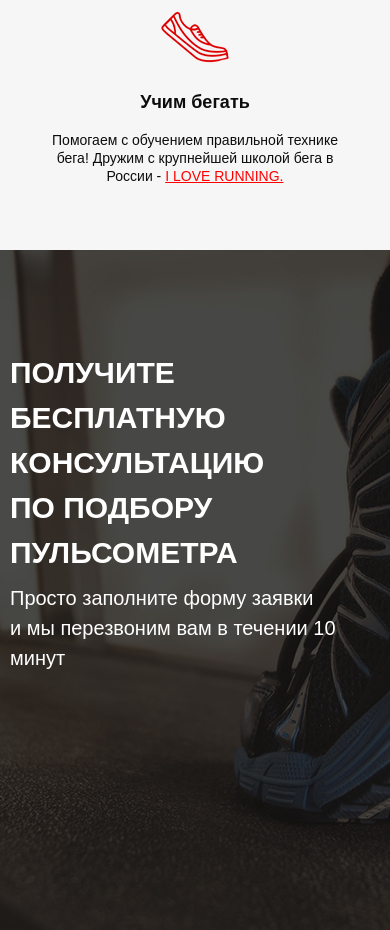
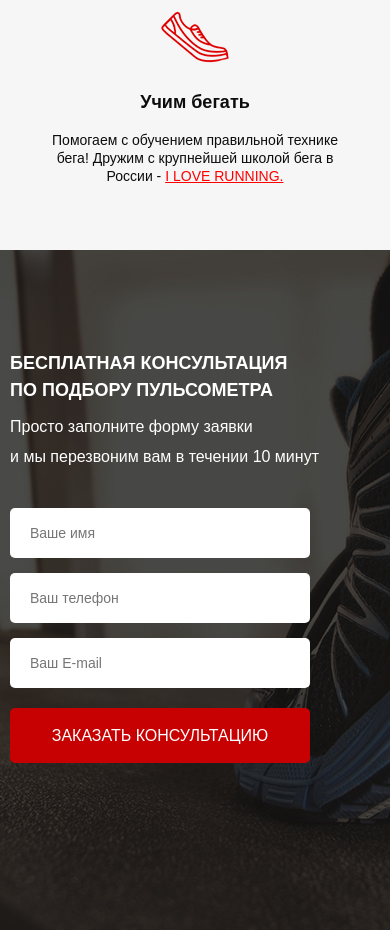
Before and after one commit to KirillLukyanov/kirilllukyanov.github.io, a website: page src/index.html in a window 390 px wide. Shown: the part 1272-2202 px from the top of the page. Drawn offline with Linux system fonts and the light colour scheme.

Commit message:
Completed and adapted the section consultation

```diff
--- a/src/index.html
+++ b/src/index.html
@@ -73,8 +73,15 @@
     </div>
     <div class="consultation">
         <div class="container">
-            <h2 class="title title_consult">Получите бесплатную консультацию<br>по подбору пульсометра</h2>
+            <h2 class="title title_consult title_large">Получите бесплатную консультацию<br>по подбору пульсометра</h2>
+            <h2 class="title title_consult title_small">Бесплатная консультация<br>по подбору пульсометра</h2>
             <div class="consultation__descr">Просто заполните форму заявки<br>и мы перезвоним вам в течении 10 минут</div>
+            <form class="feed-form" action="#">
+                <input name="name" required placeholder="Ваше имя" type="text">
+                <input name="phone" required placeholder="Ваш телефон" type="tel">
+                <input name="email" required placeholder="Ваш E-mail" type="email">
+                <button class="button button_submit">заказать консультацию</button>
+            </form>
         </div>
     </div>
 </body>
--- a/src/sass/base/_media.scss
+++ b/src/sass/base/_media.scss
@@ -1,3 +1,9 @@
+.consultation {
+    .title_small {
+        display: none;
+    }
+}
+
 @media (max-width: 1024px) {
     .promo {
         background: url(../img/bg/main_bg.jpg) -100px (center / cover) no-repeat;
@@ -55,6 +61,15 @@
             }
         }
     }
+
+    .consultation {
+        .title {
+            font-size: 18px;
+        }
+        &__descr {
+            font-size: 17px;
+        }
+    }
 }
 
 @media (max-width: 425px) {
@@ -72,6 +87,17 @@
         }
         &__icons {
             width: 355px;
+        }
+    }
+    .consultation {
+        .title_small {
+            display: block;
+        }
+        .title_large {
+            display: none;
+        }
+        &__descr {
+            font-size: 16px;
         }
     }
 }
@@ -108,11 +134,17 @@
     }
 
     .advantages {
-        &__header {
+        .title {
             font-size: 24px;
         }
         &__item {
             width: 230px;
         }
     }
+
+    .consultation {
+        &__descr {
+            font-size: 14px;
+        }
+    }
 }
--- a/src/sass/blocks/_buttons.scss
+++ b/src/sass/blocks/_buttons.scss
@@ -16,4 +16,10 @@
         font-size: 16px;
         line-height: 25px;
     }
+    &_submit {
+        width: 100%;
+        height: 55px;
+        font-size: 16px;
+        color: #FFFFFF;
+    }
 }
--- /dev/null
+++ b/src/sass/blocks/_forms.scss
@@ -0,0 +1,20 @@
+.feed-form {
+    margin-top: 36px;
+    display: flex;
+    flex-direction: column;
+    width: 300px;
+    input {
+        height: 50px;
+        background-color: #ffffff;
+        border-radius: 5px;
+        margin-bottom: 15px;
+        border: none;
+        padding: 0 20px;
+        font-weight: normal;
+        font-size: 14px;
+        color: #4B4B4B;
+        &:nth-child(3) {
+            margin-bottom: 20px;
+        }
+    }
+}
--- a/src/sass/style.scss
+++ b/src/sass/style.scss
@@ -14,9 +14,11 @@
 
 @import 'blocks/promo';
 @import 'blocks/header';
-@import 'blocks/buttons';
-@import 'blocks/titles';
 @import 'blocks/advantages';
 @import 'blocks/consultation';
 
+@import 'blocks/titles';
+@import 'blocks/buttons';
+@import 'blocks/forms';
+
 @import 'base/media';
```
Also changed, not shown: src/css/blocks/forms.min.css (added), src/css/style.min.css.
